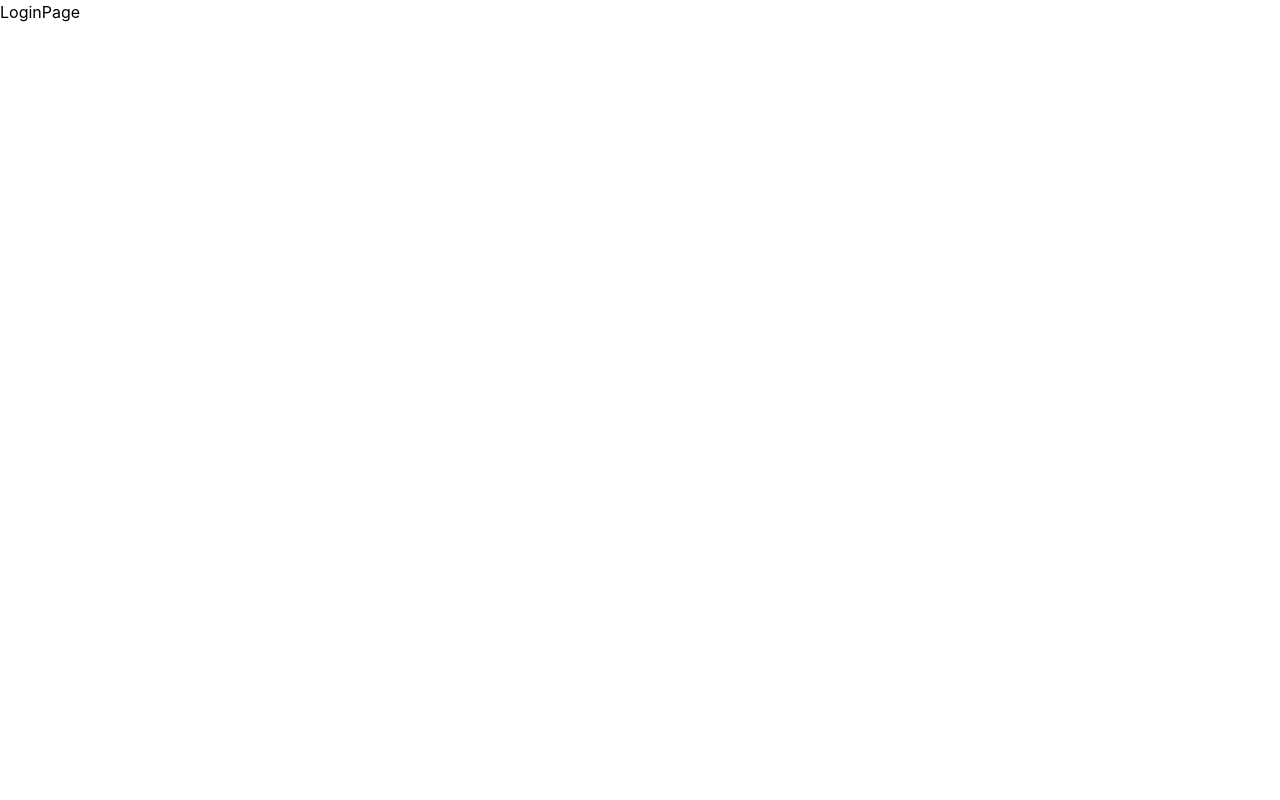
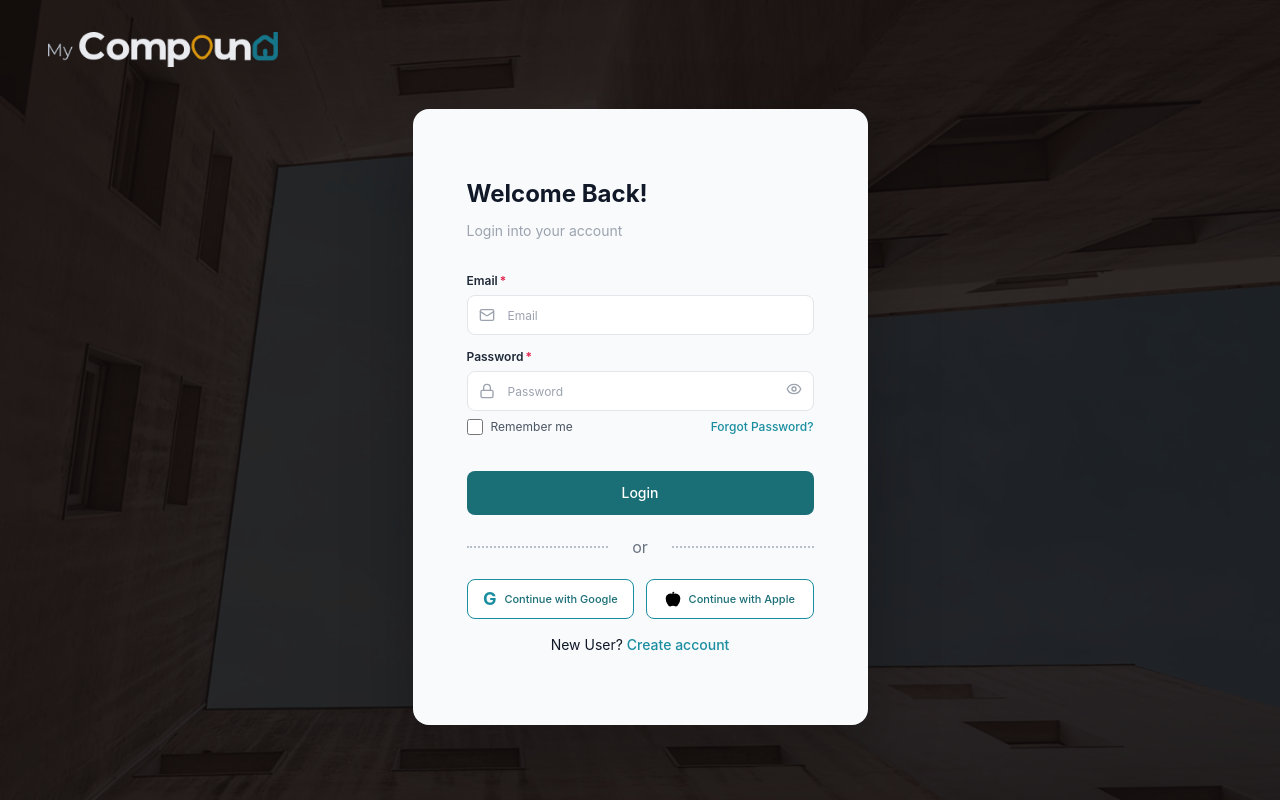
Before and after one commit to SabiRent/frontend, a React (Vite) app: page /auth/login in a window 1280 px wide. Built offline with nearby package versions, Linux system fonts and the light colour scheme.

Commit message:
Build signup and login auth screens

```diff
--- a/src/components/CheckBox/CheckBox.tsx
+++ b/src/components/CheckBox/CheckBox.tsx
@@ -25,7 +25,7 @@ export const Checkbox = forwardRef<HTMLInputElement, CheckboxProps>(
           `.trim()}
           {...props}
         />
-        <span className="text-sm text-[#4B5563]">{label}</span>
+        <span className="text-xs text-[#4B5563]">{label}</span>
       </label>
     );
   },
--- a/src/components/TextInput/TextInput.tsx
+++ b/src/components/TextInput/TextInput.tsx
@@ -22,7 +22,7 @@ export const TextInput = forwardRef<HTMLInputElement, TextInputProps>(
 
     return (
       <div className="flex flex-col gap-1.5">
-        <label htmlFor={inputId} className="text-sm font-medium text-[#1F2937]">
+        <label htmlFor={inputId} className="text-xs font-semibold text-[#1F2937]">
           {label}
           {required && <span className="text-[#E11D48] ml-0.5">*</span>}
         </label>
@@ -38,7 +38,7 @@ export const TextInput = forwardRef<HTMLInputElement, TextInputProps>(
             ref={ref}
             id={inputId}
             className={`
-              w-full h-11 rounded-lg border bg-white text-sm text-[#1F2937]
+              w-full h-10 rounded-lg border bg-white text-xs text-[#1F2937]
               placeholder:text-[#9CA3AF]
               transition-colors duration-150
               focus:outline-none focus:ring-2 focus:ring-[#1A6E76]/40 focus:border-[#1A6E76]
--- a/src/pages/login/index.tsx
+++ b/src/pages/login/index.tsx
@@ -1,5 +1,114 @@
+import { Apple, Mail } from "lucide-react";
+import { Link } from "react-router";
+import compoundLogo from "@images/my-compound.png";
+import signupWallpaper from "@images/signup-wallpaper.png";
+import { Button } from "@/components/Button/Button";
+import { Checkbox } from "@/components/CheckBox/CheckBox";
+import { PasswordInput } from "@/components/PasswordInput/PasswordInput";
+import { TextInput } from "@/components/TextInput/TextInput";
+import { AppRoutes } from "@/constants/routes";
+
 const LoginPage = () => {
-  return <div>LoginPage</div>;
+  return (
+    <main
+      className="relative min-h-screen overflow-hidden bg-[#111827] bg-cover bg-center px-5 py-8 sm:px-12"
+      style={{ backgroundImage: `url(${signupWallpaper})` }}
+    >
+      <div className="absolute inset-0 bg-[#120C0C]/65" aria-hidden="true" />
+
+      <div className="relative z-10 mx-auto flex min-h-[calc(100vh-4rem)] w-full max-w-[1440px] flex-col">
+        <Link
+          to={AppRoutes.landing}
+          className="inline-flex w-fit items-center focus-visible:outline-none focus-visible:ring-2 focus-visible:ring-white/80"
+          aria-label="My Compound home"
+        >
+          <img
+            src={compoundLogo}
+            alt="My Compound"
+            className="h-auto w-[230px] max-w-[64vw]"
+          />
+        </Link>
+
+        <section className="flex flex-1 items-center justify-center py-7">
+          <form className="w-full max-w-[455px] rounded-2xl bg-[#F8FAFC] px-8 py-12 shadow-[0_28px_70px_rgba(0,0,0,0.26)] sm:min-h-[580px] sm:px-[54px] sm:py-[70px]">
+            <div className="mb-8">
+              <h1 className="text-[24px] font-bold leading-tight tracking-normal text-[#111827]">
+                Welcome Back!
+              </h1>
+              <p className="mt-3 text-sm leading-5 text-[#9CA3AF]">
+                Login into your account
+              </p>
+            </div>
+
+            <div className="space-y-[14px]">
+              <TextInput
+                label="Email"
+                required
+                type="email"
+                placeholder="Email"
+                autoComplete="email"
+                icon={<Mail className="h-4 w-4" />}
+              />
+
+              <PasswordInput
+                label="Password"
+                required
+                placeholder="Password"
+                autoComplete="current-password"
+              />
+            </div>
+
+            <div className="mt-2 flex items-center justify-between gap-4">
+              <Checkbox label="Remember me" />
+              <Link
+                to="/reset-password"
+                className="text-xs font-medium text-[#1A8EA0] hover:text-[#155A61]"
+              >
+                Forgot Password?
+              </Link>
+            </div>
+
+            <Button type="submit" fullWidth className="mt-9 h-10">
+              Login
+            </Button>
+
+            <div className="my-5 flex items-center gap-6 text-base text-[#6B7280]">
+              <span className="h-px flex-1 border-t-2 border-dotted border-[#B8C0CC]" />
+              <span>or</span>
+              <span className="h-px flex-1 border-t-2 border-dotted border-[#B8C0CC]" />
+            </div>
+
+            <div className="grid gap-3 sm:grid-cols-2">
+              <button
+                type="button"
+                className="inline-flex h-10 items-center justify-center gap-2 rounded-lg border border-[#1A8EA0] bg-white px-3 text-[11px] font-medium text-[#1A6E76] transition-colors hover:bg-[#E7F2F2] focus-visible:outline-none focus-visible:ring-2 focus-visible:ring-[#1A6E76]/40"
+              >
+                <span className="text-lg font-bold text-[#1A8EA0]">G</span>
+                <span className="whitespace-nowrap">Continue with Google</span>
+              </button>
+              <button
+                type="button"
+                className="inline-flex h-10 items-center justify-center gap-2 rounded-lg border border-[#1A8EA0] bg-white px-3 text-[11px] font-medium text-[#1A6E76] transition-colors hover:bg-[#E7F2F2] focus-visible:outline-none focus-visible:ring-2 focus-visible:ring-[#1A6E76]/40"
+              >
+                <Apple className="h-4 w-4 fill-black text-black" />
+                <span className="whitespace-nowrap">Continue with Apple</span>
+              </button>
+            </div>
+
+            <p className="mt-4 text-center text-sm text-[#111827]">
+              New User?{" "}
+              <Link
+                to={AppRoutes.signup}
+                className="font-medium text-[#1A8EA0] hover:text-[#155A61]"
+              >
+                Create account
+              </Link>
+            </p>
+          </form>
+        </section>
+      </div>
+    </main>
+  );
 };
 
 export default LoginPage;
--- a/src/pages/signup/index.tsx
+++ b/src/pages/signup/index.tsx
@@ -1,5 +1,119 @@
+import { Apple, Mail, User } from "lucide-react";
+import { Link } from "react-router";
+import compoundLogo from "@images/my-compound.png";
+import signupWallpaper from "@images/signup-wallpaper.png";
+import { Button } from "@/components/Button/Button";
+import { PasswordInput } from "@/components/PasswordInput/PasswordInput";
+import { TextInput } from "@/components/TextInput/TextInput";
+import { AppRoutes } from "@/constants/routes";
+
 const SignupPage = () => {
-  return <div>SignupPage</div>;
+  return (
+    <main
+      className="relative min-h-screen overflow-hidden bg-[#111827] bg-cover bg-center px-5 py-8 sm:px-12"
+      style={{ backgroundImage: `url(${signupWallpaper})` }}
+    >
+      <div className="absolute inset-0 bg-[#120C0C]/65" aria-hidden="true" />
+
+      <div className="relative z-10 mx-auto flex min-h-[calc(100vh-4rem)] w-full max-w-[1440px] flex-col">
+        <Link
+          to={AppRoutes.landing}
+          className="inline-flex w-fit items-center focus-visible:outline-none focus-visible:ring-2 focus-visible:ring-white/80"
+          aria-label="My Compound home"
+        >
+          <img
+            src={compoundLogo}
+            alt="My Compound"
+            className="h-auto w-[230px] max-w-[64vw]"
+          />
+        </Link>
+
+        <section className="flex flex-1 items-center justify-center py-7">
+          <form className="w-full max-w-[530px] rounded-2xl bg-[#F8FAFC] px-8 py-12 shadow-[0_28px_70px_rgba(0,0,0,0.26)] sm:min-h-[755px] sm:px-[86px] sm:py-[70px]">
+            <div className="mb-9">
+              <h1 className="text-[28px] font-bold leading-tight tracking-normal text-[#111827]">
+                New User?
+              </h1>
+              <p className="mt-3 text-[17px] leading-6 text-[#9CA3AF]">
+                Enter your details to create an account.
+              </p>
+            </div>
+
+            <div className="space-y-[14px]">
+              <TextInput
+                label="Full name"
+                required
+                type="text"
+                placeholder="Full name"
+                autoComplete="name"
+                icon={<User className="h-4 w-4" />}
+              />
+
+              <TextInput
+                label="Email"
+                required
+                type="email"
+                placeholder="Email"
+                autoComplete="email"
+                icon={<Mail className="h-4 w-4" />}
+              />
+
+              <PasswordInput
+                label="Password"
+                required
+                placeholder="Password"
+                autoComplete="new-password"
+              />
+
+              <PasswordInput
+                label="Confirm password"
+                required
+                placeholder="Confirm password"
+                autoComplete="new-password"
+              />
+            </div>
+
+            <Button type="submit" fullWidth className="mt-12 h-10">
+              Create Account
+            </Button>
+
+            <div className="my-5 flex items-center gap-6 text-base text-[#6B7280]">
+              <span className="h-px flex-1 border-t-2 border-dotted border-[#B8C0CC]" />
+              <span>or</span>
+              <span className="h-px flex-1 border-t-2 border-dotted border-[#B8C0CC]" />
+            </div>
+
+            <div className="grid gap-3 sm:grid-cols-2">
+              <button
+                type="button"
+                className="inline-flex h-10 items-center justify-center gap-2 rounded-lg border border-[#1A8EA0] bg-white px-3 text-[11px] font-medium text-[#1A6E76] transition-colors hover:bg-[#E7F2F2] focus-visible:outline-none focus-visible:ring-2 focus-visible:ring-[#1A6E76]/40"
+              >
+                <span className="text-lg font-bold text-[#1A8EA0]">G</span>
+                <span className="whitespace-nowrap">Continue with Google</span>
+              </button>
+              <button
+                type="button"
+                className="inline-flex h-10 items-center justify-center gap-2 rounded-lg border border-[#1A8EA0] bg-white px-3 text-[11px] font-medium text-[#1A6E76] transition-colors hover:bg-[#E7F2F2] focus-visible:outline-none focus-visible:ring-2 focus-visible:ring-[#1A6E76]/40"
+              >
+                <Apple className="h-4 w-4 fill-black text-black" />
+                <span className="whitespace-nowrap">Continue with Apple</span>
+              </button>
+            </div>
+
+            <p className="mt-4 text-center text-sm text-[#111827]">
+              Have account?{" "}
+              <Link
+                to={AppRoutes.login}
+                className="font-medium text-[#1A8EA0] hover:text-[#155A61]"
+              >
+                Login
+              </Link>
+            </p>
+          </form>
+        </section>
+      </div>
+    </main>
+  );
 };
 
 export default SignupPage;
```
Also changed, not shown: src/assets/images/my-compound.png (added), src/assets/images/signup-wallpaper.png (added).
